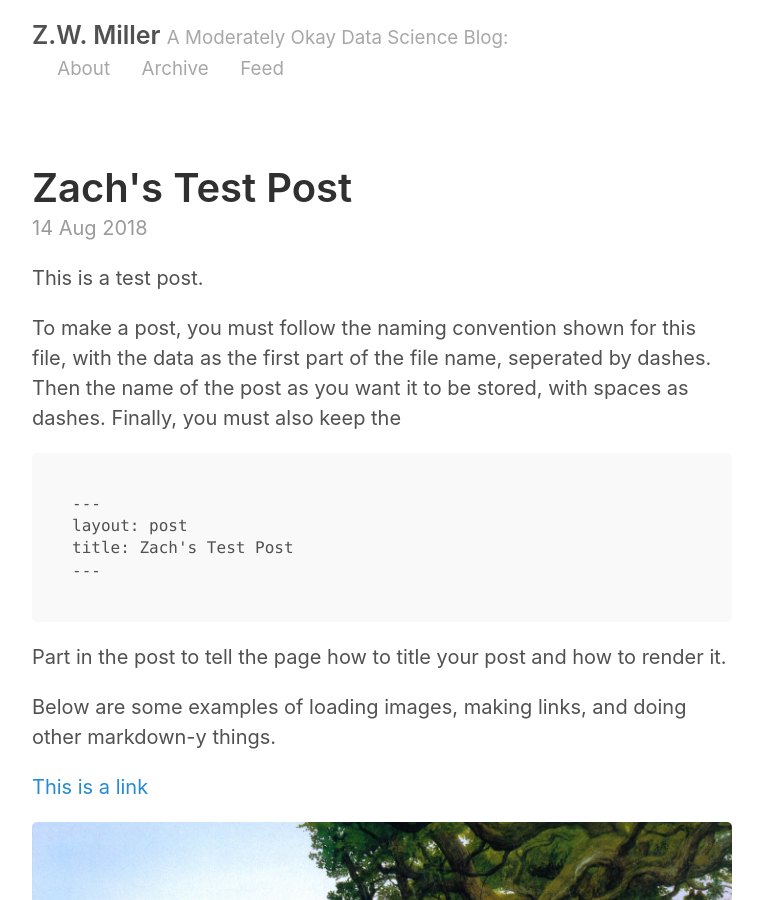
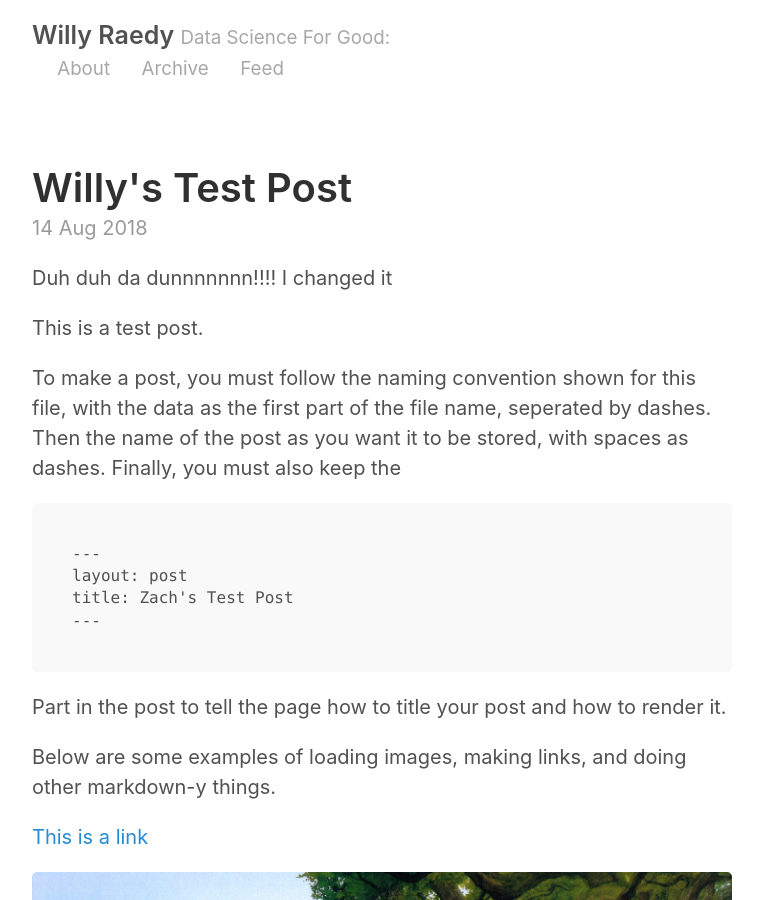
Before and after one commit to willyraedy/willyraedy.github.io, a Jekyll site: the page built from _posts/2018-08-14-Testing-Local-Images.md, in a window 1280 px wide and 900 px high. Shown: the whole window, without its empty margins (258-1021 px from the left). Built offline with Jekyll 4.4.1, drawn with Linux system fonts in a browser that asks for light colours.

Commit message:
change config and template

```diff
--- a/_config.yml
+++ b/_config.yml
@@ -2,9 +2,9 @@
 permalink:           pretty
 
 # Setup
-title:               Z.W. Miller
-tagline:             A Moderately Okay Data Science Blog
-url:                 http://zwmiller.github.io
+title:               Willy Raedy
+tagline:             Data Science For Good
+url:                 http://willyraedy.github.io
 paginate:            2
 baseurl:             ""
 
@@ -17,14 +17,14 @@ sass:
 
 # About/contact
 author:
-  name:              Zach Miller
-  url:               https://twitter.com/zaglamir
-  email:             zach@thisismetis.com
+  name:              Willy Raedy
+  url:               https://www.linkedin.com/in/william-raedy
+  email:             wraedy@gmail.com
 
 # Custom vars
 version:             2.0.0
 github:
-  repo:              https://github.com/zwmiller
+  repo:              https://github.com/willyraedy
 
 # Gems
 gems:
--- a/_posts/2018-08-14-Testing-Local-Images.md
+++ b/_posts/2018-08-14-Testing-Local-Images.md
@@ -1,7 +1,9 @@
 ---
 layout: post
-title: Zach's Test Post
+title: Willy's Test Post
 ---
+
+Duh duh da dunnnnnnn!!!! I changed it
 
 This is a test post.
 
```
